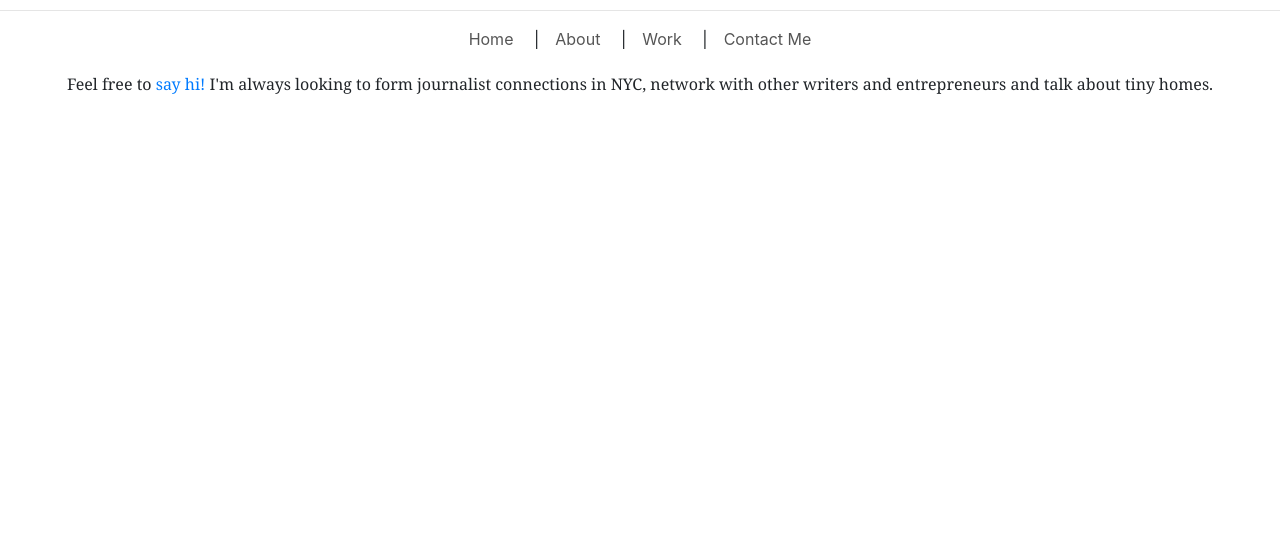
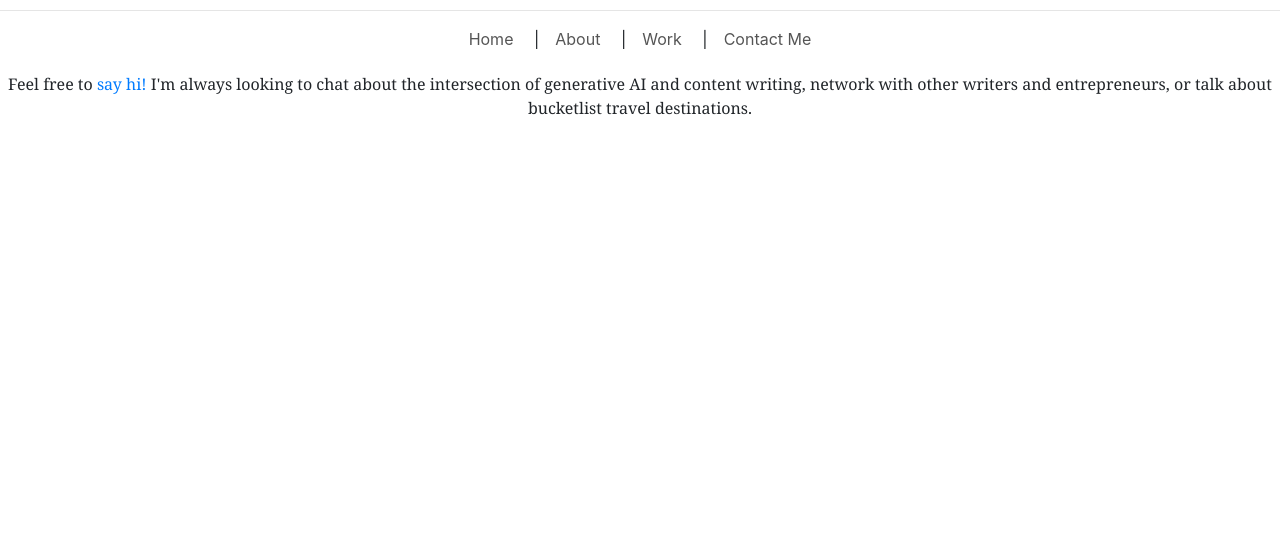
Before and after one commit to kiralbarrett/resume-website, a plain HTML site: page contact-me.html in a window 1280 px wide. Shown: the part 248-800 px from the top of the page. Drawn offline with nearby package versions, Linux system fonts and the light colour scheme.

Commit message:
Update contact-me.html

```diff
--- a/contact-me.html
+++ b/contact-me.html
@@ -48,7 +48,7 @@
   </ul>
 </div>
 <div class="contact-me">
-<p> Feel free to <a href="mailto:kiralbarrett@gmail.com" target="_blank"> say hi!</a> I'm always looking to form journalist connections in NYC, network with other writers and entrepreneurs and talk about tiny homes.</p>
+<p> Feel free to <a href="mailto:kiralbarrett@gmail.com" target="_blank"> say hi!</a> I'm always looking to chat about the intersection of generative AI and content writing, network with other writers and entrepreneurs, or talk about bucketlist travel destinations.</p>
 </p>
 </div>
 
```
